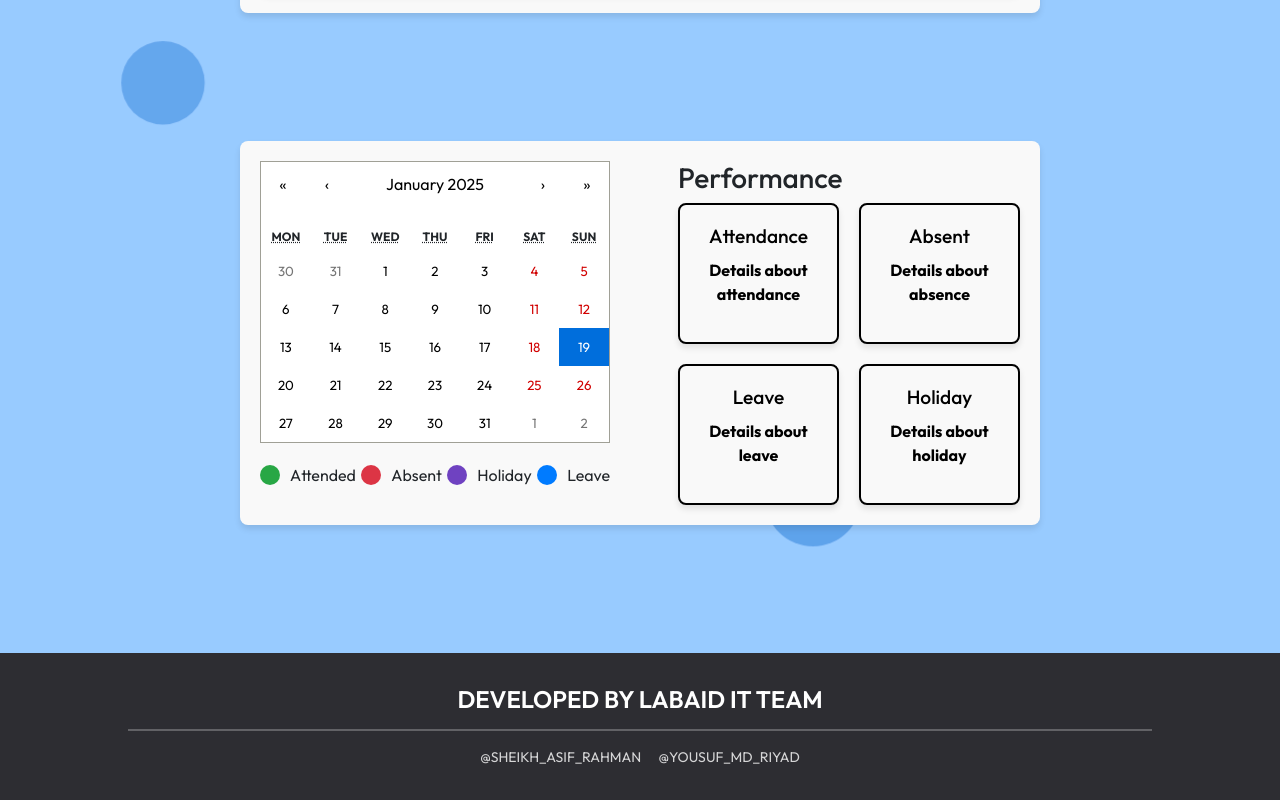
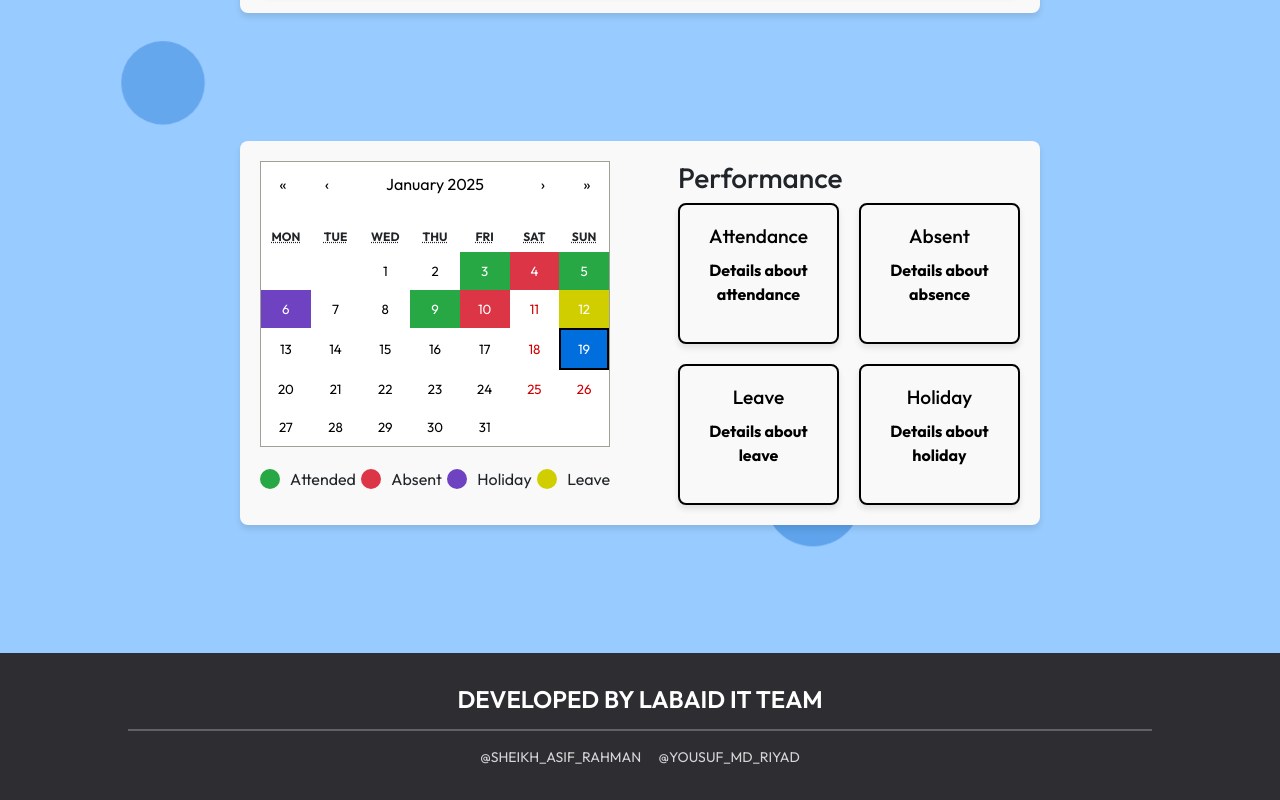
Before and after one commit to sheikh-asif-rahman/Labaid_HRMS, a React (Vite) app in the folder Frontend/: page /employeepage in a window 1280 px wide. Shown: the part 1055-1855 px from the top of the page. Built offline with nearby package versions, Linux system fonts and the light colour scheme; sample sign-in values are in the browser's storage.

Commit message:
07-02-2025

```diff
--- a/Frontend/src/Components/Admin/AccessAdmin.jsx
+++ b/Frontend/src/Components/Admin/AccessAdmin.jsx
@@ -409,10 +409,7 @@ const handleSave = async () => {
                 onChange={(e) => setPermission(e.target.value)}
               >
                 <option value="Admin">Admin</option>
-                <option value="HR">HR</option>
                 <option value="User">User</option>
-                <option value="Branch IT">Branch IT</option>
-
               </select>
             </div>
           </div>
--- a/Frontend/src/Components/Employee/Employee.css
+++ b/Frontend/src/Components/Employee/Employee.css
@@ -285,12 +285,38 @@
 
 
 
+/* Calendar tile colors based on status */
+.react-calendar__tile.attended {
+  background-color: #28a745; /* Green for attended */
+  color: white;
+}
+
+.react-calendar__tile.absent {
+  background-color: #dc3545; /* Red for absent */
+  color: white;
+}
+
+.react-calendar__tile.holiday {
+  background-color: #6f42c1; /* Purple for holiday */
+  color: white;
+}
+
+.react-calendar__tile.leave {
+  background-color: #d1ce00; /* Blue for leave */
+  color: white;
+}
+
+
+/* Remove default background for today's tile and add a transparent background with a border */
+.react-calendar__tile.today {
+  border: 2px solid #000000; /* Add a solid black border */
+  box-shadow: none !important; /* Remove any shadow effect */
+}
 /* Legend */
 .custom-employee-calendar-legend {
   margin-top: 20px;
   display: flex;
   justify-content: space-between;
-
 }
 
 .legend-item {
@@ -320,7 +346,7 @@
 }
 
 .leave {
-  background-color: #007bff; /* Blue */
+  background-color: #d1ce00; /* Blue */
 }
 
 /* Adding space between the two sections */
--- a/Frontend/src/Components/Employee/Employee.jsx
+++ b/Frontend/src/Components/Employee/Employee.jsx
@@ -8,22 +8,30 @@ const Employee = () => {
   const [showModal, setShowModal] = useState(false);
   const [date, setDate] = useState(new Date());
 
-  // Sample data for leave, present, absent, and holiday
-  const leaveDates = ['2025-02-06'];
-  const presentDates = ['2025-02-07'];
-  const absentDates = ['2025-02-08'];
-  const holidayDates = ['2025-02-14'];
+  const tileClassName = ({ date, view }) => {
+    const presentDates = [3, 5, 9]; // Example attended dates (just the day numbers)
+    const absentDates = [4, 10]; // Example absent dates (just the day numbers)
+    const holidayDates = [6]; // Example holiday dates (just the day numbers)
+    const leaveDates = [12]; // Example leave dates (just the day numbers)
 
-  // Function to add custom classes to the dates
-  const tileClassName = ({ date, view }) => {
-    const dateStr = date.toISOString().split('T')[0]; // Get date in YYYY-MM-DD format
-    if (leaveDates.includes(dateStr)) {
+    const day = date.getDate(); // Get the day of the month
+    const today = new Date();
+    const currentMonth = today.getMonth(); // Get the current month (0-based)
+    const todayDate = today.getDate(); // Get today's day number
+
+    // Check if the date is in the current month and if it's today's date
+    if (date.getMonth() === currentMonth && date.getDate() === todayDate) {
+      return 'today'; // Add a specific class for today's date
+    }
+
+    // Apply other date styles based on the dates
+    if (leaveDates.includes(day)) {
       return 'leave';
-    } else if (presentDates.includes(dateStr)) {
-      return 'present';
-    } else if (absentDates.includes(dateStr)) {
+    } else if (presentDates.includes(day)) {
+      return 'attended';
+    } else if (absentDates.includes(day)) {
       return 'absent';
-    } else if (holidayDates.includes(dateStr)) {
+    } else if (holidayDates.includes(day)) {
       return 'holiday';
     }
   };
@@ -273,6 +281,7 @@ const Employee = () => {
       onChange={setDate} // Handle date change
       value={date} // Set the current selected date
       tileClassName={tileClassName} // Apply custom classes based on dates
+      showNeighboringMonth={false} // Hide previous/next month's dates
     />
 
     {/* Legend */}
--- a/Frontend/src/Components/ReportSearch/ReportSearch.css
+++ b/Frontend/src/Components/ReportSearch/ReportSearch.css
@@ -2,7 +2,7 @@
 .custom-report-search-container{
   padding: 20px;
   font-family: Arial, sans-serif;
-  background-color: #f9f9f9;
+  background-color: #ebebeb;
   border-radius: 8px;
   max-width: 800px;
   margin: 8% auto;
@@ -356,3 +356,65 @@
     width: 100%; /* Make buttons full width */
   }
 }
+
+
+/* Pagination container */
+.pagination {
+  display: flex;
+  justify-content: center;
+  align-items: center;
+  list-style: none;
+  padding: 0;
+  margin: 0;
+}
+
+/* Pagination button styling */
+.pagination button,
+.pagination span {
+  margin: 0 5px;
+  padding: 8px 15px;
+  font-size: 14px;
+  font-weight: 600;
+  color: #007bff;
+  background-color: #fff;
+  border: 1px solid #ddd;
+  border-radius: 4px;
+  cursor: pointer;
+  transition: background-color 0.3s, border-color 0.3s;
+}
+
+/* Hover effect for pagination buttons */
+.pagination button:hover {
+  background-color: #f1f1f1;
+  border-color: #ccc;
+}
+
+/* Active button styling */
+.pagination button.active {
+  background-color: #007bff;
+  color: #fff;
+  border-color: #007bff;
+}
+
+/* Disabled button styling */
+.pagination button:disabled {
+  color: #ccc;
+  background-color: #f9f9f9;
+  border-color: #ddd;
+  cursor: not-allowed;
+}
+
+/* Ellipsis (three dots) styling */
+.pagination span {
+  font-size: 18px;
+  color: #555;
+}
+
+/* Optional: Pagination button on small screens */
+@media (max-width: 576px) {
+  .pagination button,
+  .pagination span {
+    padding: 6px 12px;
+    font-size: 12px;
+  }
+}
--- a/Frontend/src/Components/ReportSearch/ReportSearch.jsx
+++ b/Frontend/src/Components/ReportSearch/ReportSearch.jsx
@@ -6,6 +6,7 @@ import { BASE_URL } from "/src/constants/constant.jsx";
 
 
 const ReportSearch = () => {
+
   const currentUserId = localStorage.getItem("userId");
 
   const [locations, setLocations] = useState([]);
@@ -22,6 +23,10 @@ const ReportSearch = () => {
   const [isModalOpen, setIsModalOpen] = useState(false);
   const [isFetchingData, setIsFetchingData] = useState(false);
   const [fetchSuccess, setFetchSuccess] = useState(null);
+  const [showTable, setShowTable] = useState(false);
+  const rowsPerPage = 10;
+  const [currentPage, setCurrentPage] = useState(1);
+
 
   useEffect(() => {
     const fetchLocations = async () => {
@@ -86,6 +91,7 @@ const ReportSearch = () => {
     setUserIdSuggestions([]);
     setFetchSuccess(null);
     setIsFetchingData(false);
+    setShowTable(false);
   };
 
   const handleUserIdChange = (e) => {
@@ -255,7 +261,18 @@ const handleGetData = async () => {
 
   const handleModalClose = () => {
     setIsModalOpen(false);
+    if (fetchSuccess) setShowTable(true); // Show table only if fetching was successful
   };
+
+  const changePage = (page) => {
+    if (page >= 1 && page <= totalPages) {
+      setCurrentPage(page);
+    }
+  };
+
+  const totalPages = Math.ceil(fetchedData.length / rowsPerPage);
+  const startIndex = (currentPage - 1) * rowsPerPage;
+  const currentData = fetchedData.slice(startIndex, startIndex + rowsPerPage);
 
   return (
     <div className="reportsearch-container">
@@ -448,6 +465,72 @@ const handleGetData = async () => {
           </div>
         </div>
       )}
+      {/* Hidden Table (Appears After Closing Modal) */}
+      {showTable && (
+        <div className="custom-report-search-container">
+        <h2>Preview</h2>
+        <table className="table table-bordered">
+          <thead>
+            <tr>
+              <th>SL</th>
+              <th>Branch Name</th>
+              <th>User ID</th>
+              <th>Date</th>
+              <th>In Time</th>
+              <th>Out Time</th>
+            </tr>
+          </thead>
+          <tbody>
+            {currentData.map((row, index) => (
+              <tr key={row.sl}>
+                <td>{startIndex + index + 1}</td>
+                <td>{row.branchName}</td>
+                <td>{row.userId}</td>
+                <td>{row.date}</td>
+                <td>{row.inTime}</td>
+                <td>{row.outTime}</td>
+              </tr>
+            ))}
+          </tbody>
+        </table>
+
+        {/* Pagination Controls */}
+        <div className="pagination">
+          {currentPage > 1 && (
+            <button onClick={() => changePage(currentPage - 1)}>{"<< "}Previous</button>
+          )}
+
+          {[...Array(totalPages).keys()].map((page) => {
+            if (
+              page + 1 === 1 || // Always show first page
+              page + 1 === totalPages || // Always show last page
+              Math.abs(page + 1 - currentPage) <= 2 // Show nearby pages
+            ) {
+              return (
+                <button
+                  key={page}
+                  onClick={() => changePage(page + 1)}
+                  className={currentPage === page + 1 ? "active" : ""}
+                >
+                  {page + 1}
+                </button>
+              );
+            } else if (
+              (page === 1 && currentPage > 4) ||
+              (page === totalPages - 2 && currentPage < totalPages - 3)
+            ) {
+              return <span key={page}>...</span>;
+            }
+            return null;
+          })}
+
+          {currentPage < totalPages && (
+            <button onClick={() => changePage(currentPage + 1)}>Next{" >>"}</button>
+          )}
+        </div>
+      </div>
+      )}
+
     </div>
   );
 
```
